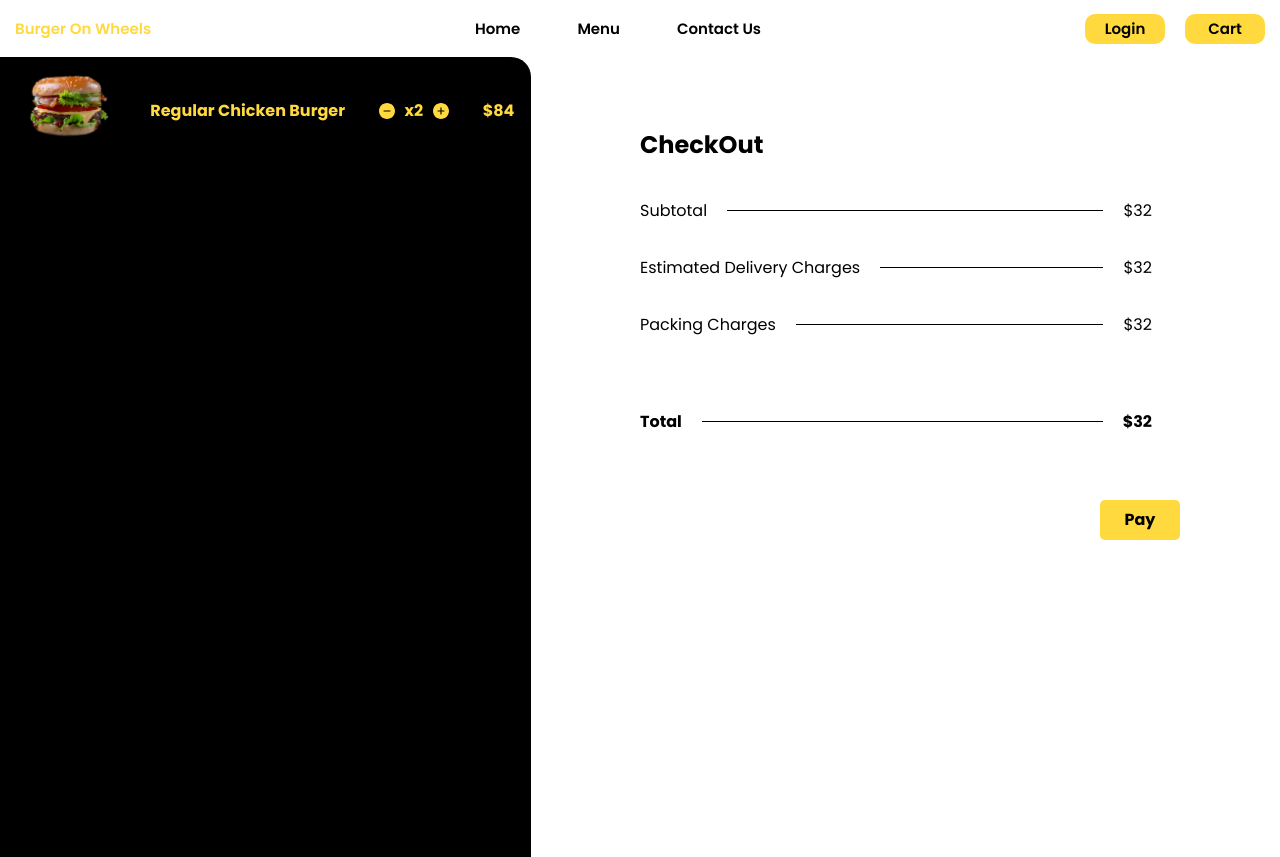
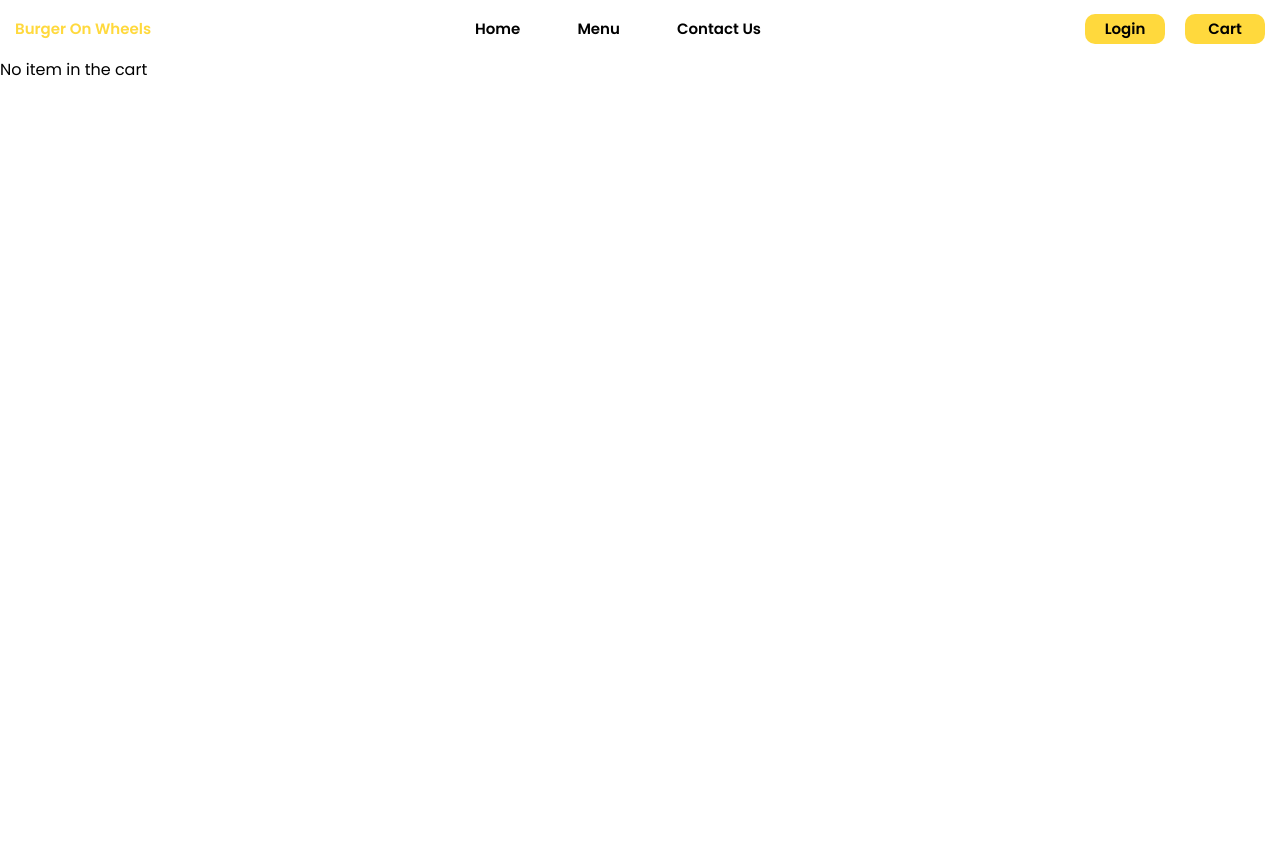
Before and after one commit to saikrishnadas/burgeronwheels, a React (Create React App) app: page /cart in a window 1280 px wide. After the commit the page ends 800 px from the top, so only its background shows below. Built offline with nearby package versions, Linux system fonts and the light colour scheme; a web font is replaced by a local one.

Commit message:
adding item to cart

```diff
--- a/src/pages/Cart.js
+++ b/src/pages/Cart.js
@@ -2,32 +2,45 @@ import Navbar from "../components/Navbar";
 import "../styles/Cart.css";
 import burger2 from "../asset/burger2.png";
 import { PlusCircleFilled, MinusCircleFilled } from "@ant-design/icons";
+import { useState } from "react";
 
 function Cart() {
+	const [items, setItems] = useState(
+		JSON.parse(localStorage.getItem("items"))
+			? JSON.parse(localStorage.getItem("items"))
+			: []
+	);
+
+	console.log("items", items);
+
 	return (
 		<>
 			<span style={{ height: "2vh" }}>
 				<Navbar />
 			</span>
-
+			{items && items.length > 0 ? (
 				<div className="cart-page-container">
 					<div className="cart-page-box">
+						{items.map((item) => (
 							<div className="cart-item">
 								<div className="cart-item-image-container">
 									<img src={burger2} alt="item" className="cart-item-image" />
 								</div>
 								<div>
-							<p>Regular Chicken Burger</p>
+									<p>{item.name}</p>
 								</div>
-						<div style={{ display: "flex", alignItems: "center", gap: "10px" }}>
+								<div
+									style={{ display: "flex", alignItems: "center", gap: "10px" }}
+								>
 									<MinusCircleFilled style={{ cursor: "pointer" }} />
-							<p>x2</p>
+									<p>x{item.count}</p>
 									<PlusCircleFilled style={{ cursor: "pointer" }} />
 								</div>
 								<div>
-							<p>$84</p>
+									<p>${item.totalPrice}</p>
 								</div>
 							</div>
+						))}
 					</div>
 
 					<div className="cart-price-container">
@@ -58,6 +71,9 @@ function Cart() {
 						<div className="pay-button">Pay</div>
 					</div>
 				</div>
+			) : (
+				<div>No item in the cart</div>
+			)}
 		</>
 	);
 }
--- a/src/pages/Description.js
+++ b/src/pages/Description.js
@@ -25,13 +25,15 @@ function Description() {
 			name: data.findProduct.name,
 			price: data.findProduct.price,
 			addons: addons,
+			totalPrice: data.findProduct.price,
+			count: 1,
 		};
 		let items = JSON.parse(localStorage.getItem("items"));
 		items.push(item);
 		localStorage.setItem("items", JSON.stringify(items));
 		message.success("Item added to cart!");
 		setTimeout(function () {
-			navigate(`/menu`);
+			navigate(`/cart`);
 		}, 2000);
 	};
 
```
Lines whose indentation alone changed are shown as unchanged.
